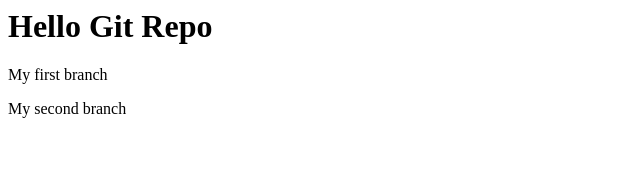
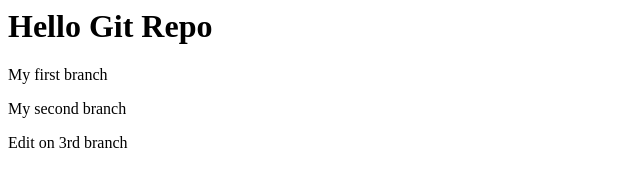
Before and after one commit to Matwojcz/animals, a plain HTML site: page index.html in a window 1280 px wide. Shown: the whole page, without its empty margins (0-640 px from the left). Drawn offline with Linux system fonts and the light colour scheme.

Commit message:
Edit on 3rd branch

```diff
--- a/index.html
+++ b/index.html
@@ -3,5 +3,6 @@
     <h1>Hello Git Repo</h1>
     <p>My first branch</p>
     <p>My second branch</p>
+    <p>Edit on 3rd branch</p>
   </body>
 </html>
```
